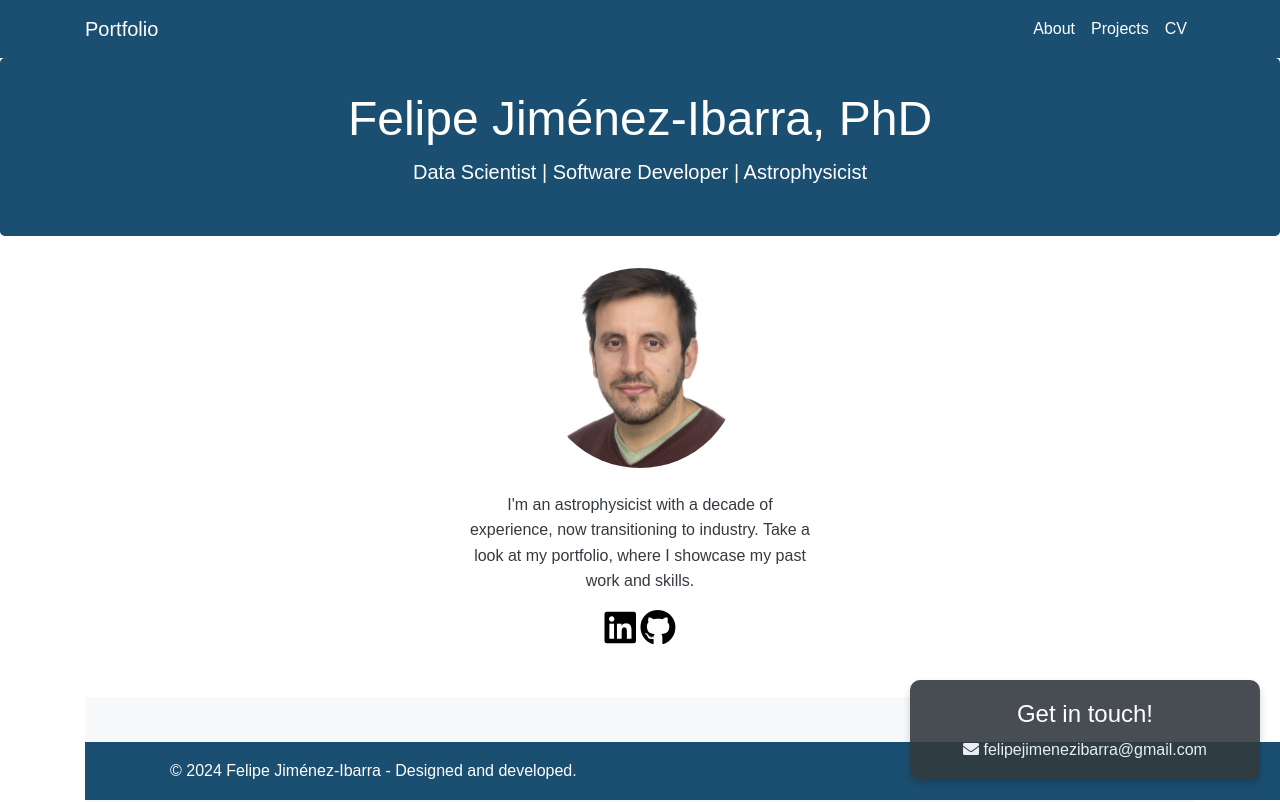
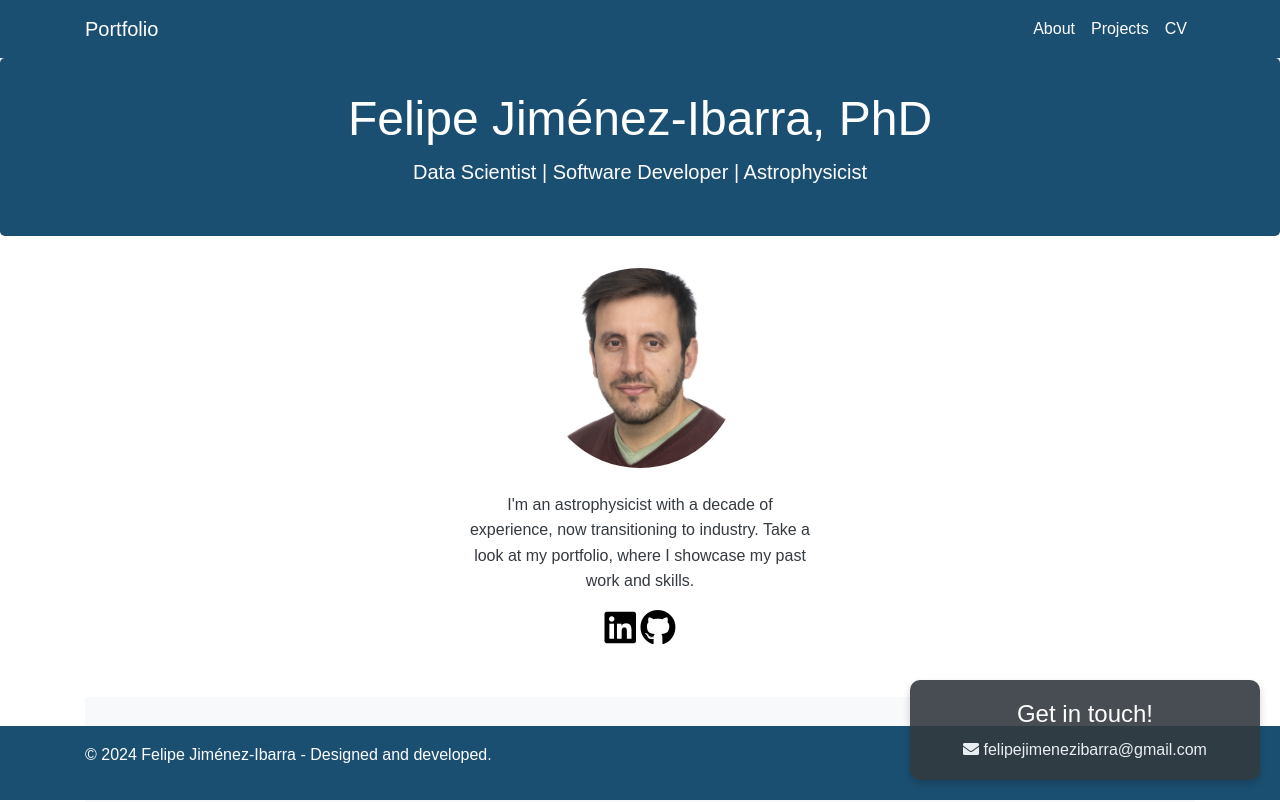
Before and after one commit to felipeji/felipeji.github.io, a plain HTML site: page index.html in a window 1280 px wide. Shown: the top 802 px of the page. Drawn offline with nearby package versions, Linux system fonts and the light colour scheme.

Commit message:
Bug fixed in the footer.

```diff
--- a/css/styles.css
+++ b/css/styles.css
@@ -32,15 +32,6 @@ body {
 }
 
 
-footer {
-    background: #1B4F72;
-    color: #fff;
-    text-align: center;
-    padding: 1rem 0;
-    position: fixed;
-    width: 100%;
-    bottom: 0;
-}
 
 .profile-img {
     width: 200px;
@@ -263,3 +254,16 @@ footer {
     max-width: 100px; /* Adjust the size of the logos as needed */
     height: auto; /* Maintain the aspect ratio of the logos */
 }
+
+
+footer {
+    background: #1B4F72;
+    color: #fff;
+    text-align: left;
+    padding: 1rem 0;
+    position: fixed;
+    width: 100%;
+    bottom: 0;
+    left: 0; /* Ensure it starts from the left edge */
+
+}
--- a/index.html
+++ b/index.html
@@ -306,7 +306,7 @@
     <!-- Footer -->
     <footer>
         <div class="container">
-            <p style="text-align: left; margin: 0;">&copy; 2024 Felipe Jiménez-Ibarra - Designed and developed.</p>
+            <p >&copy; 2024 Felipe Jiménez-Ibarra - Designed and developed.</p>
         </div>
     </footer>
 
```
Lines whose indentation alone changed are shown as unchanged.
